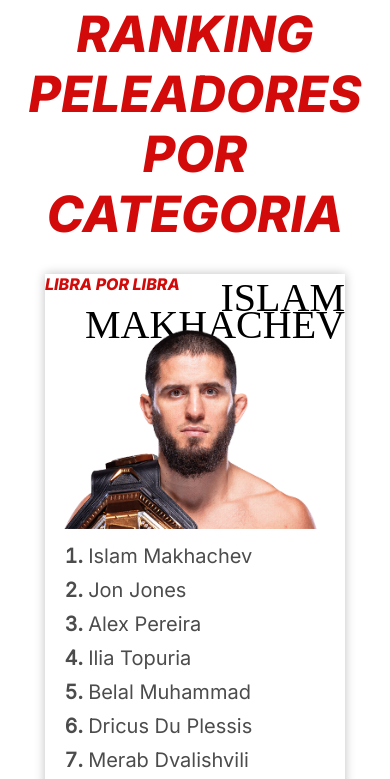
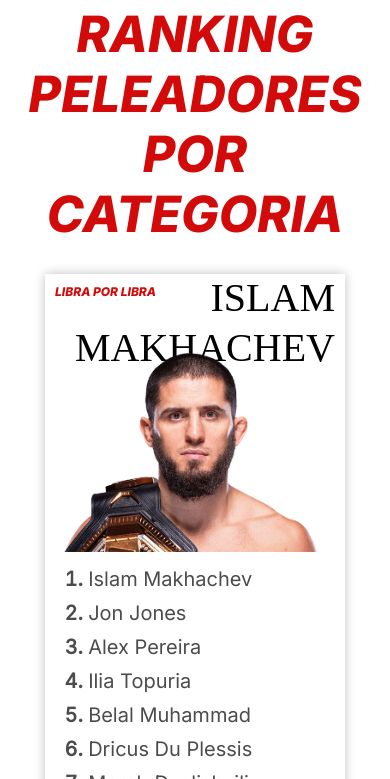
Before and after one commit to matias-bermudez/PF-Bermudez, a plain HTML site: page pages/ranking.html in a window 390 px wide. Shown: the part 53-832 px from the top of the page. Drawn offline with Linux system fonts and the light colour scheme; a web font is replaced by a local one.

Commit message:
arreglo espacio en cards de rankings.

```diff
--- a/css/style.css
+++ b/css/style.css
@@ -536,12 +536,16 @@ textarea::placeholder {
     font-weight: bold;
 }
 
+.card h2, .card h3 {
+    margin-bottom: -20px;
+}
+
 .card h2{
     color: black;
     text-align: right;
     margin-left: auto;
     font-size: 48px;
-    margin-top: 0px;
+    margin-right: 10px;
 }
 
 .card h3{
@@ -555,16 +559,22 @@ textarea::placeholder {
     font-size: 20px;
 }
 
+.card .nombre-peso h3 {
+    margin: 10px 0px 0px 10px;
+    font-size: 12px;
+}
+
+.card .nombre-peso h2 {
+    margin-right: 10px;
+    height: 60px;
+}
+
 .card h4 {
     color: gray;
     text-align: right;
     margin-left: auto;
     margin-top: 10px;
     padding: 0px 10px;
-}
-
-.card h2, .card h3 {
-    margin-bottom: -20px;
 }
 
 .card img {
@@ -579,7 +589,7 @@ textarea::placeholder {
     width: 100%;
     text-align: center;
     justify-content: space-between;
-    padding: 0px;
+    padding: 0px 10px 10px 10px;
     margin: 0px;
 }
 
@@ -878,6 +888,14 @@ textarea::placeholder {
 
     .card h3 {
         font-size: 16px;
+    }
+
+    .card .nombre-peso h3 {
+        margin: 10px;
+    }
+
+    .card .nombrepeso h2 {
+        margin-right: 10px;
     }
 
     .card h2 {
```
